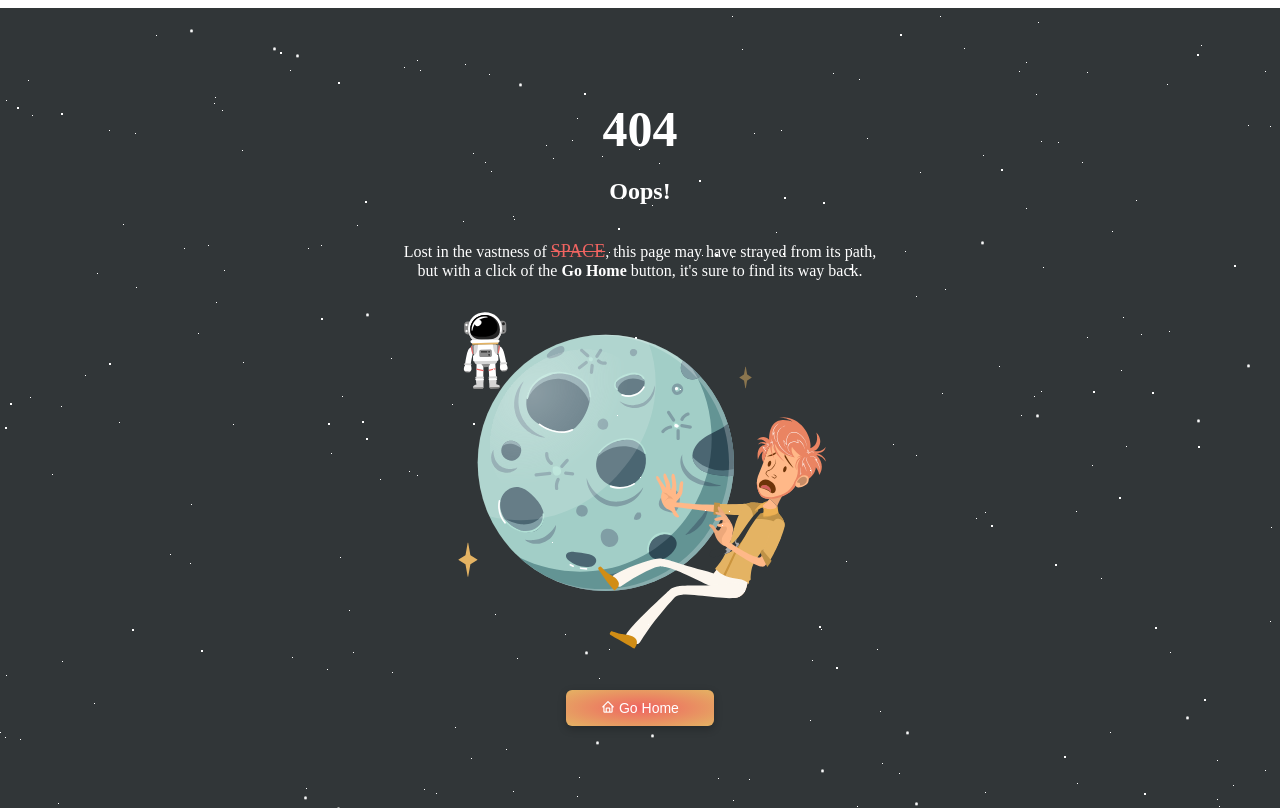
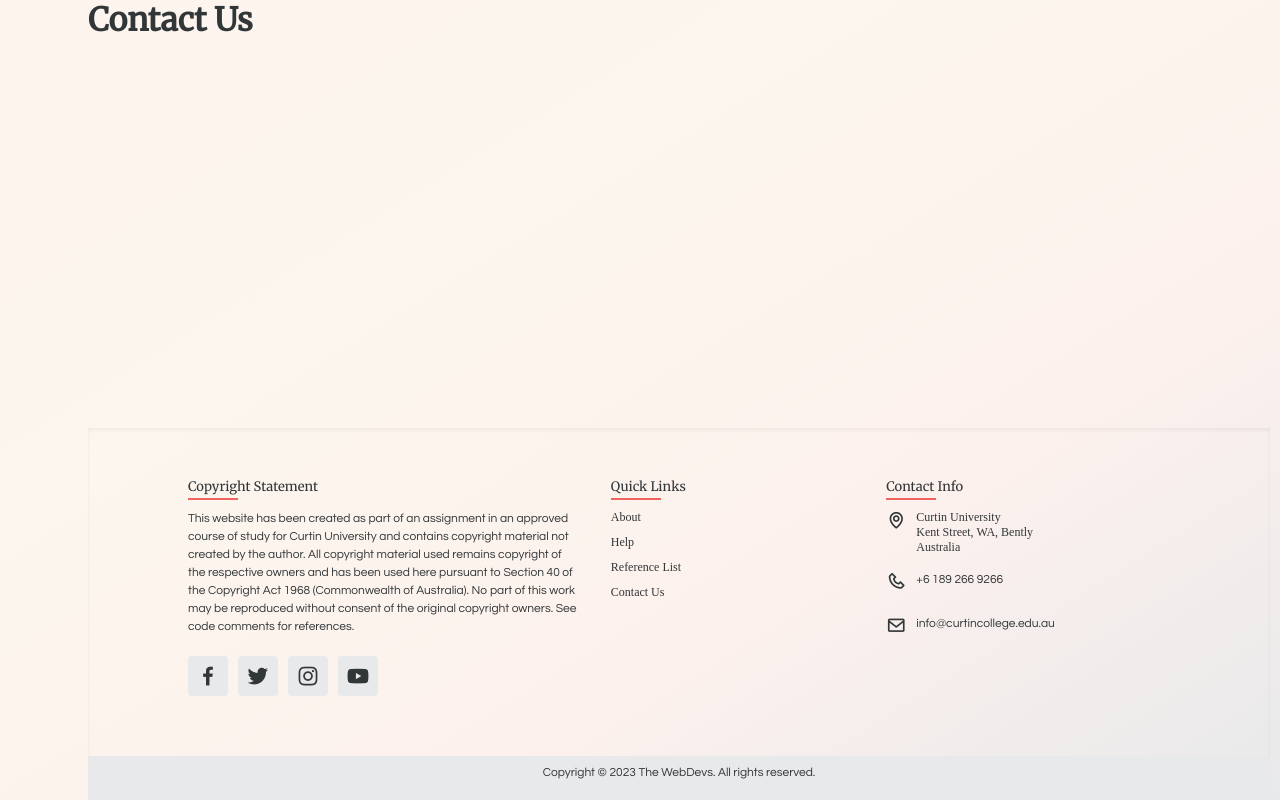
Before and after one commit to s3851446/habithub-frontend, a SvelteKit app in the folder final/habithub-frontend/: page /contactUs in a window 1280 px wide. Before the commit this address had no page. Built offline with nearby package versions, Linux system fonts and the light colour scheme.

Commit message:
Makes a bunch of other pages like contact us etc. (don't worry, I will make them all)

```diff
--- a/final/habithub-frontend/src/components/Footer.svelte
+++ b/final/habithub-frontend/src/components/Footer.svelte
@@ -41,23 +41,14 @@ https://youtu.be/B4KZYsyuVOE -->
         <h1>Quick Links</h1>
         <ul>
           <li>
-            <a
-              href="https://www.topuniversities.com/universities/curtin-university#:~:text=We%20are%20Western%20Australia%27s%20top,the%20Good%20Universities%20Guide%202021.&text=As%20a%20university%20with%20an,people%20all%20over%20the%20world."
-              >About</a
-            >
+            <a href="/aboutUs">About</a>
           </li>
           <li><a href="/guide">Help</a></li>
           <li>
-            <a
-              href="https://www.google.com/url?sa=t&rct=j&q=&esrc=s&source=web&cd=&cad=rja&uact=8&ved=2ahUKEwi6mJTP1rr8AhV03TgGHVfuCNUQFnoECAgQAw&url=https%3A%2F%2Finformationmanagement.curtin.edu.au%2Flocal%2Fdocs%2FPrivacyStatement.pdf&usg=AOvVaw32ACqZL8ziEiAoaJO6xCpH"
-              >Privacy Policy</a
-            >
+            <a href="/referenceList">Reference List</a>
           </li>
           <li>
-            <a
-              href="https://www.curtincollege.edu.au/about/contact#:~:text=If%20you%20are%20a%20current,Questions%20before%20sending%20your%20enquiry."
-              >Contact Us</a
-            >
+            <a href="/contactUs">Contact Us</a>
           </li>
         </ul>
       </div>
--- /dev/null
+++ b/final/habithub-frontend/src/routes/(loggedoutusers)/+layout.svelte
@@ -0,0 +1,9 @@
+<script>
+  import "../../app.scss";
+  // import Header from "../../components/Header.svelte";
+  import Footer from "../../components/Footer.svelte";
+</script>
+
+<!-- <Header /> -->
+<slot />
+<Footer />
--- a/final/habithub-frontend/src/routes/(about)/aboutUs/+page.svelte
+++ b/final/habithub-frontend/src/routes/(loggedoutusers)/aboutUs/+page.svelte
@@ -1,3 +1,3 @@
-<h1>Hello</h1>
+<h1>About Us</h1>
 
 <style lang="scss"></style>
--- /dev/null
+++ b/final/habithub-frontend/src/routes/(loggedoutusers)/contactUs/+page.svelte
@@ -0,0 +1 @@
+<h1>Contact Us</h1>
--- /dev/null
+++ b/final/habithub-frontend/src/routes/(loggedoutusers)/referenceList/+page.svelte
@@ -0,0 +1 @@
+<h1>Reference List</h1>
```
Also changed, not shown: final/habithub-frontend/src/routes/(about)/aboutUs/+layout.svelte (deleted, +0 -7 lines).
